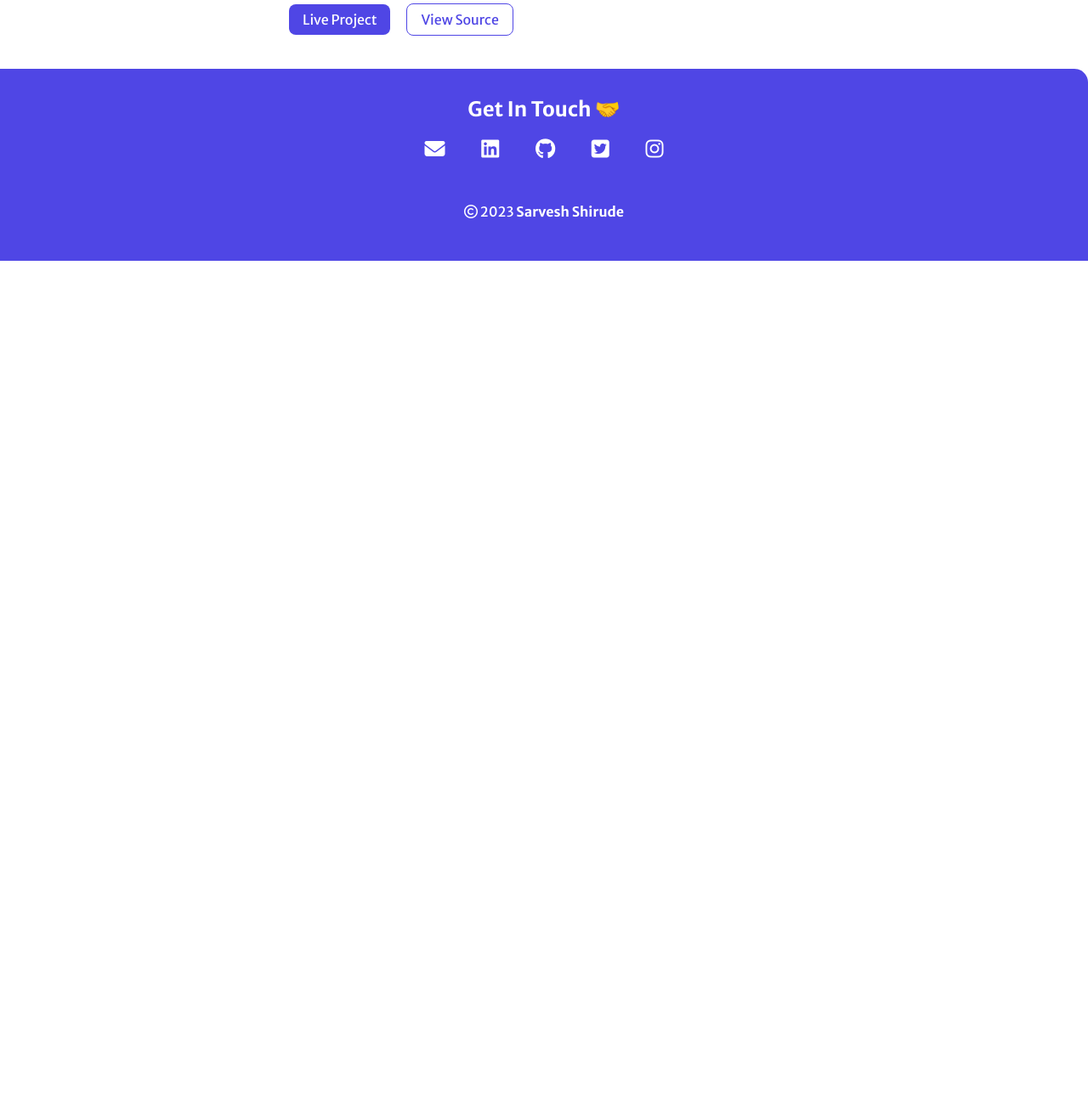
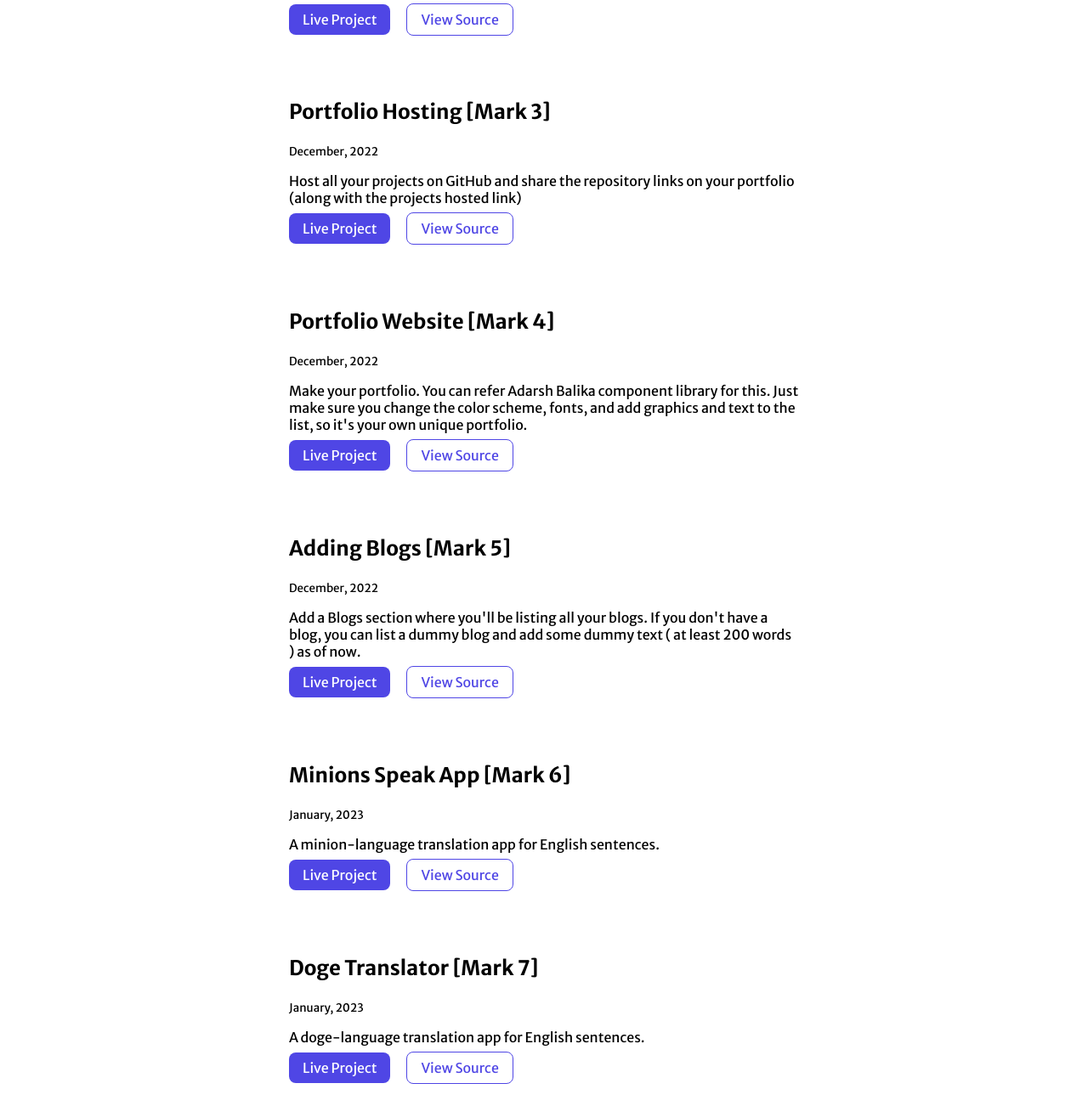
Before and after one commit to esarvesh11/lessonThree-neogCamp, a plain HTML site: page projects.html in a window 1280 px wide. Shown: the part 728-2030 px from the top of the page at 85% size. Before the commit the page ends 1035 px from the top, so only its background shows below. Drawn offline with Linux system fonts and the light colour scheme.

Commit message:
further mark update

```diff
--- a/projects.html
+++ b/projects.html
@@ -58,6 +58,71 @@
 
         </li>
 
+        <li>
+            <article class="showcase-list container container-center">
+            <h1>Portfolio Hosting [Mark 3]</h1>
+            <small>December, 2022</small>
+            <p>Host all your projects on GitHub and share the repository links on your portfolio (along with the projects hosted link)</p>
+
+            <a class="link link-primary" href="https://esarvesh11-levelzero-neogcamp.netlify.app/">Live Project</a>
+            <a class="link link-secondary" href="https://github.com/esarvesh11/neoGcamp-levelZero/tree/main/mark03%2C04%2C05-Personal%20Portfolio">View Source</a>
+
+            </article>
+
+        </li>
+
+        <li>
+            <article class="showcase-list container container-center">
+            <h1>Portfolio Website [Mark 4]</h1>
+            <small>December, 2022</small>
+            <p>Make your portfolio. You can refer Adarsh Balika component library for this. Just make sure you change the color scheme, fonts, and add graphics and text to the list, so it's your own unique portfolio.</p>
+
+            <a class="link link-primary" href="https://esarvesh11-levelzero-neogcamp.netlify.app/">Live Project</a>
+            <a class="link link-secondary" href="https://github.com/esarvesh11/neoGcamp-levelZero/tree/main/mark03%2C04%2C05-Personal%20Portfolio">View Source</a>
+
+            </article>
+
+        </li>
+
+        <li>
+            <article class="showcase-list container container-center">
+            <h1>Adding Blogs [Mark 5]</h1>
+            <small>December, 2022</small>
+            <p>Add a Blogs section where you'll be listing all your blogs. If you don't have a blog, you can list a dummy blog and add some dummy text ( at least 200 words ) as of now.</p>
+
+            <a class="link link-primary" href="https://esarvesh11-levelzero-neogcamp.netlify.app/blogs.html">Live Project</a>
+            <a class="link link-secondary" href="https://github.com/esarvesh11/neoGcamp-levelZero/tree/main/mark03%2C04%2C05-Personal%20Portfolio">View Source</a>
+
+            </article>
+
+        </li>
+
+        <li>
+            <article class="showcase-list container container-center">
+            <h1>Minions Speak App [Mark 6]</h1>
+            <small>January, 2023</small>
+            <p>A minion-language translation app for English sentences.</p>
+
+            <a class="link link-primary" href="https://minions-speak-esarvesh11.netlify.app/">Live Project</a>
+            <a class="link link-secondary" href="https://github.com/esarvesh11/neoGcamp-levelZero/tree/main/mark06-Minions%20Speak%20App">View Source</a>
+
+            </article>
+
+        </li>
+
+        <li>
+            <article class="showcase-list container container-center">
+            <h1>Doge Translator [Mark 7]</h1>
+            <small>January, 2023</small>
+            <p>A doge-language translation app for English sentences.</p>
+
+            <a class="link link-primary" href="https://doge-translator-esarvesh11.netlify.app/">Live Project</a>
+            <a class="link link-secondary" href="https://github.com/esarvesh11/neoGcamp-levelZero/tree/main/mark07-Doge%20Translator">View Source</a>
+
+            </article>
+
+        </li>
+
     </ul>
 
     <footer class="footer">
```
